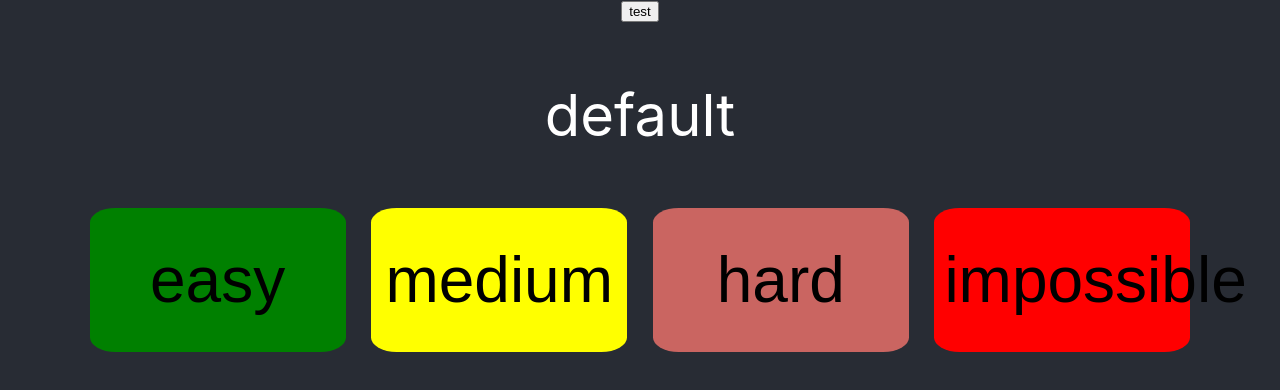
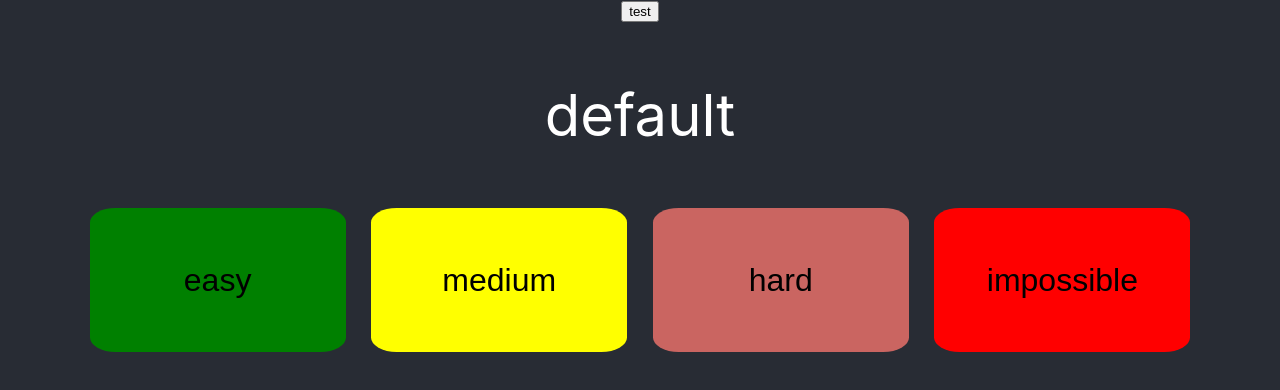
Before and after one commit to bobobo34/word-data-react-app, a React (Create React App) app: page / in a window 1280 px wide. Shown: the top 390 px of the page. Built offline with nearby package versions, Linux system fonts and the light colour scheme.

Commit message:
doing in math

```diff
--- a/src/App.css
+++ b/src/App.css
@@ -18,7 +18,7 @@ body {
   border-radius: 10%;
   aspect-ratio: 16 / 9;
   width: 20%;
-  font-size: 4rem;
+  font-size: 2rem;
   font-family: sans-serif;
 }
 
```
